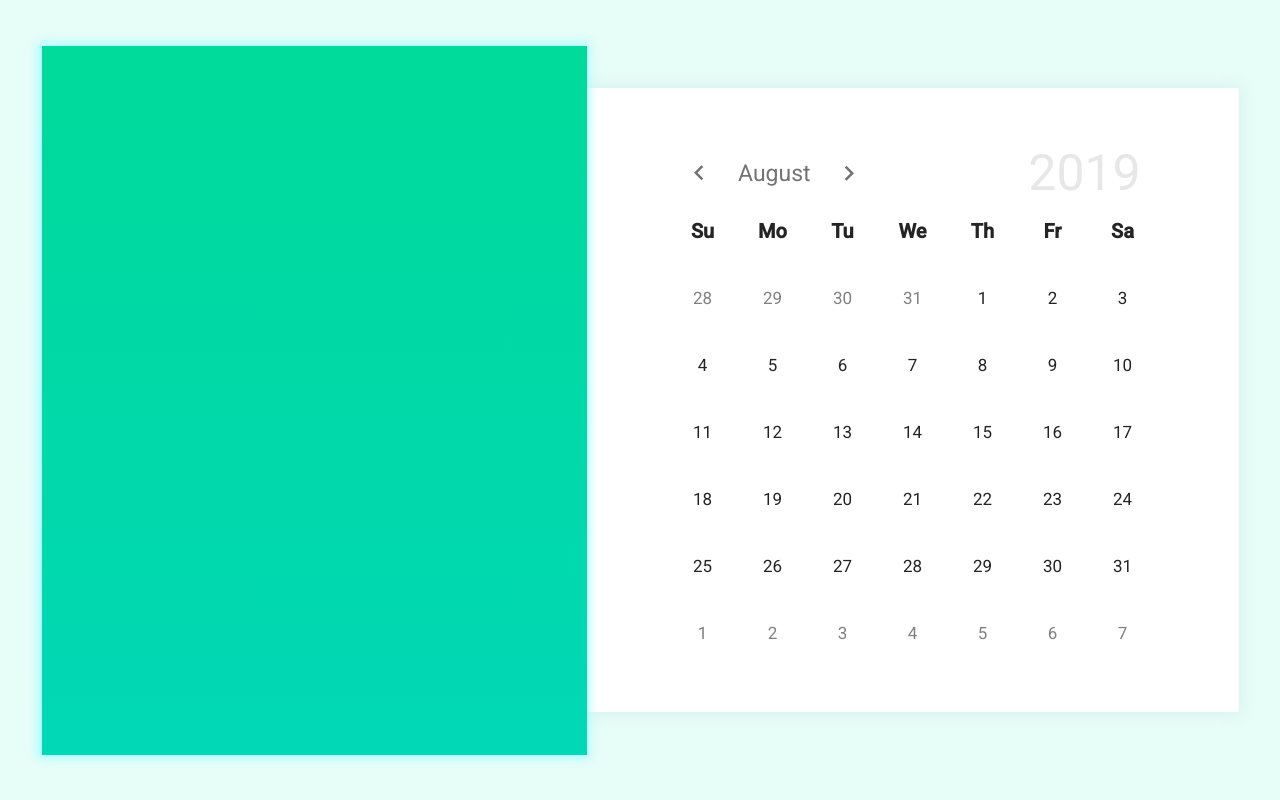
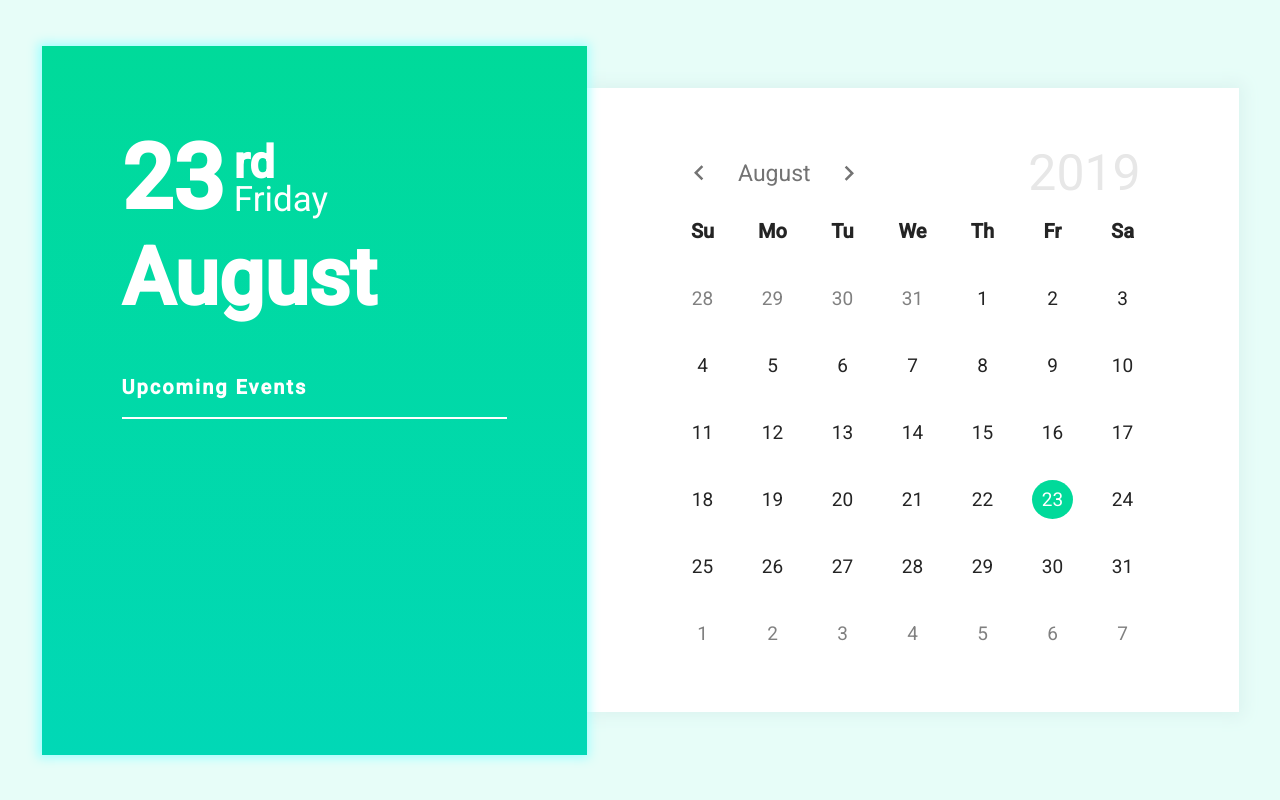
Before and after one commit to janKozie1/react-calendar, a React (Create React App) app: page / in a window 1280 px wide. Built offline with nearby package versions, Linux system fonts and the light colour scheme.

Commit message:
Styling and picking a day

```diff
--- a/src/components/App.js
+++ b/src/components/App.js
@@ -8,7 +8,6 @@ import DayInfo from './DayInfo'
 import * as S from './styledComponents'
 
 const App = () => {
-    const [state, dispatch] = useStateValue()
     return (
         <>
             <S.GlobalStyles />
--- a/src/components/Calendar/Day/index.js
+++ b/src/components/Calendar/Day/index.js
@@ -2,11 +2,24 @@ import React from 'react'
 
 import * as S from './styledComponents.js'
 
-const Day = ({ data, currentMonth }) => {
-    let isInCurrentMonth = currentMonth === data.month
+const Day = ({
+    data: { year, month, day },
+    currentMonth,
+    selectedDay,
+    onClick
+}) => {
+    let isInCurrentMonth = currentMonth === month
+    let isSelected =
+        day === selectedDay.day &&
+        month === selectedDay.month &&
+        year === selectedDay.year
     return (
-        <S.Day isInCurrentMonth={isInCurrentMonth} day={data.day}>
-            {data.day}
+        <S.Day
+            onClick={() => onClick({ year, month, day })}
+            isSelected={isSelected}
+            isInCurrentMonth={isInCurrentMonth}
+            day={day}>
+            {day}
         </S.Day>
     )
 }
--- a/src/components/Calendar/Day/styledComponents.js
+++ b/src/components/Calendar/Day/styledComponents.js
@@ -3,32 +3,44 @@ import { Cell } from '../styledComponents'
 
 export let Day = styled(Cell)`
     cursor: pointer;
-    font-size: 17px;
-    ${({ isInCurrentMonth }) =>
-        !isInCurrentMonth &&
-        css`
-            color: #808080;
-        `}
+    font-size: 19px;
     &::after {
         position: absolute;
-        font-size: 17px;
-        width: 100%;
-        height: 100%;
+        font-size: 19px;
+        width: 75%;
+        height: 75%;
         border-radius: 50%;
-        background: ${({ theme: { colors } }) => colors.main};
-        content: ${({ day }) => "'" + day + "'"};
+        background: transparent;
+        content: '';
         display: flex;
+        border: 2px solid #ccc;
         align-items: center;
         justify-content: center;
-        color: white;
+        color: black;
         /* clip-path: circle(0% at 50% 50%); */
         /* transition: clip-path 0.4s; */
         transform: scale(0);
-        transition: transform 0.3s;
+        transition: transform 0.3s, background 0.3s, color 0.3s;
     }
     &:hover::after {
         transform: scale(1);
 
         /* clip-path: circle(80% at 50% 50%); */
     }
+    ${({ isSelected }) =>
+        isSelected &&
+        css`
+            &:after {
+                content: ${({ day }) => "'" + day + "'"};
+                border: 0;
+                transform: scale(1);
+                color: white;
+                background: ${({ theme: { colors } }) => colors.main};
+            }
+        `}
+    ${({ isInCurrentMonth }) =>
+        !isInCurrentMonth &&
+        css`
+            color: #808080;
+        `}
 `
--- a/src/components/Calendar/index.js
+++ b/src/components/Calendar/index.js
@@ -16,7 +16,9 @@ const Calendar = () => {
         },
         dispatch
     ] = useStateValue()
-
+    let handleDaySelect = day => {
+        dispatch({ type: 'SELECT_DAY', payload: day })
+    }
     let monthData = getMonthData(year, month)
     return (
         <S.Calendar>
@@ -28,9 +30,10 @@ const Calendar = () => {
                                 type: 'CHANGE_DISPLAY_DATE',
                                 payload: { year, month: month - 1 }
                             })
-                        }
-                    />
-                    {monthNames[month].long}
+                        }>
+                        <S.Icon />
+                    </S.Button>
+                    <span>{monthNames[month].long}</span>
                     <S.Button
                         mirrored
                         onClick={() =>
@@ -38,10 +41,13 @@ const Calendar = () => {
                                 type: 'CHANGE_DISPLAY_DATE',
                                 payload: { year, month: month + 1 }
                             })
-                        }
-                    />
+                        }>
+                        <S.Icon />
+                    </S.Button>
                 </S.Month>
-                <S.Year>{year}</S.Year>
+                <S.Year>
+                    <span>{year}</span>
+                </S.Year>
             </S.Header>
 
             <S.Days>
@@ -56,6 +62,8 @@ const Calendar = () => {
                             key={`${e.year}-${e.month}-${e.day}`}
                             data={e}
                             currentMonth={month}
+                            selectedDay={selectedDay}
+                            onClick={handleDaySelect}
                         />
                     ))}
                 </>
--- a/src/components/Calendar/styledComponents.js
+++ b/src/components/Calendar/styledComponents.js
@@ -41,6 +41,7 @@ export let Header = styled.header`
     display: flex;
     align-items: center;
     justify-content: space-between;
+    user-select: none;
 `
 
 export let Month = styled.div`
@@ -56,21 +57,31 @@ export let Month = styled.div`
 export let Year = styled.div`
     color: #e7e7e7;
     font-size: 50px;
+    user-select: none;
 `
 
-export let Button = styled(bg)`
+export let Button = styled.button`
     font-size: 23px;
     background: none;
-    width: 30px;
-    height: 30px;
+    display: flex;
+    align-items: center;
+    justify-content: center;
     border: 0;
+    user-select: none;
+
     cursor: pointer;
-    > path {
-        fill: #737373;
-    }
     ${({ mirrored }) =>
         mirrored &&
         css`
             transform: rotate(180deg);
         `}
 `
+
+export let Icon = styled(bg)`
+    width: 30px;
+    height: 30px;
+    border: 0;
+    > path {
+        fill: #737373;
+    }
+`
--- /dev/null
+++ b/src/components/DayInfo/Todo/index.js
@@ -0,0 +1,13 @@
+import React from 'react'
+
+import * as S from './styledComponents'
+
+const Todo = () => {
+    return (
+        <S.Container>
+            <S.Title>Upcoming Events</S.Title>
+        </S.Container>
+    )
+}
+
+export default Todo
--- /dev/null
+++ b/src/components/DayInfo/Todo/styledComponents.js
@@ -0,0 +1,21 @@
+import styled from 'styled-components'
+
+export let Container = styled.div`
+    width: 100%;
+`
+
+export let Title = styled.h4`
+    font-size: 20px;
+    letter-spacing: 2px;
+    padding-bottom: 20px;
+    position: relative;
+    &::after {
+        content: '';
+        background: white;
+        height: 2px;
+        width: 100%;
+        position: absolute;
+        left: 0;
+        bottom: 0;
+    }
+`
--- a/src/components/DayInfo/index.js
+++ b/src/components/DayInfo/index.js
@@ -1,9 +1,32 @@
 import React from 'react'
+
+import Todo from './Todo'
+import { useStateValue } from '../../store'
+import { getDayType, getDayName, getMonthName } from '../../logic/functions'
 
 import * as S from './styledComponents'
 
 const DayInfo = () => {
-    return <S.DayInfo />
+    let [
+        {
+            selectedDay: { year, month, day }
+        },
+        dispatch
+    ] = useStateValue()
+    console.log(getMonthName(year, month))
+    return (
+        <S.DayInfo>
+            <S.Header>
+                <S.Day>{day}</S.Day>
+                <S.DayData>
+                    <S.DayType>{getDayType(day)}</S.DayType>
+                    <S.DayName>{getDayName(year, month, day).long}</S.DayName>
+                </S.DayData>
+            </S.Header>
+            <S.MonthName>{getMonthName(year, month).long}</S.MonthName>
+            <Todo />
+        </S.DayInfo>
+    )
 }
 
 export default DayInfo
--- a/src/components/DayInfo/styledComponents.js
+++ b/src/components/DayInfo/styledComponents.js
@@ -5,8 +5,46 @@ export let DayInfo = styled.div`
     height: 709px;
     z-index: 2;
     position: relative;
+    padding: 80px;
+    color: white;
+    display: flex;
+    flex-direction: column;
+    align-items: center;
+    justify-content: flex-start;
     ${({ theme: { colors } }) => css`
         background: linear-gradient(to bottom, ${colors.main}, ${colors.dark});
     `}
     box-shadow:-1px 0 10px 3px #a3ffff;
 `
+
+export let Header = styled.header`
+    display: flex;
+    justify-content: flex-start;
+    width: 100%;
+`
+
+export let Day = styled.h2`
+    font-size: 90px;
+    grid-row: 1/3;
+`
+
+export let DayData = styled.div`
+    margin-left: 10px;
+`
+export let DayType = styled.h4`
+    font-size: 45px;
+    margin-top: 10px;
+`
+export let DayName = styled.h4`
+    font-size: 35px;
+    font-weight: normal;
+    text-transform: capitalize;
+    margin-top: -10px;
+`
+export let MonthName = styled.h2`
+    width: 100%;
+    font-size: 80px;
+    text-transform: capitalize;
+    text-align: left;
+    margin-bottom: 50px;
+`
--- a/src/logic/functions.js
+++ b/src/logic/functions.js
@@ -30,20 +30,18 @@ let getDayArray = (year, month) => {
             : getDayIndex(year, month, i - firstDay + 1)
     )
 }
+export let getDayName = (year, month, day) => {
+    return dayNames[new Date(year, month, day).getDay()]
+}
+export let getMonthName = (year, month) => {
+    return monthNames[new Date(year, month).getMonth()]
+}
 
 export let getMonthData = (
     year = new Date().getFullYear(),
     month = new Date().getMonth()
 ) => {
     //0 for january
-
-    let getDayName = (year, month, day) => {
-        return dayNames[new Date(year, month, day).getDay()]
-    }
-
-    let getMonthName = (year, month) => {
-        return monthNames[new Date(year, month).getMonth()]
-    }
 
     return getDayArray(year, month).map(e => {
         return {
@@ -60,6 +58,14 @@ export let getYearMonthDay = (date = new Date()) => {
     return {
         year: date.getFullYear(),
         month: date.getMonth(),
-        day: date.getDay()
+        day: date.getDate()
     }
 }
+
+export let getDayType = day => {
+    day = day + ''
+    if (/(?<!1)1$/.test(day)) return 'st'
+    if (/(?<!1)2$/.test(day)) return 'nd'
+    if (/(?<!1)3$/.test(day)) return 'rd'
+    return 'th'
+}
--- a/src/reducers/index.js
+++ b/src/reducers/index.js
@@ -7,6 +7,8 @@ export let rootReducer = (state, action) => {
                 ...state,
                 displayDate: getYearMonthDay(new Date(year, month))
             }
+        case 'SELECT_DAY':
+            return { ...state, selectedDay: { ...action.payload } }
         default:
             return { ...state }
     }
```
